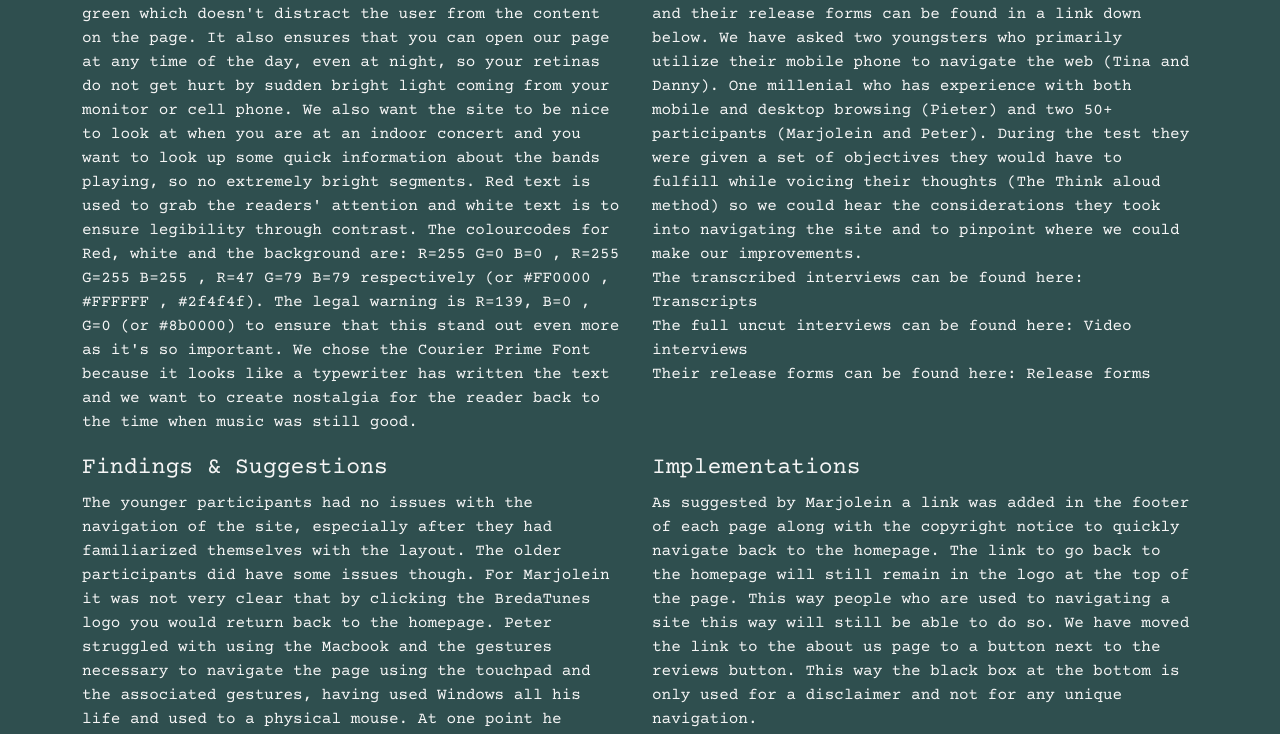
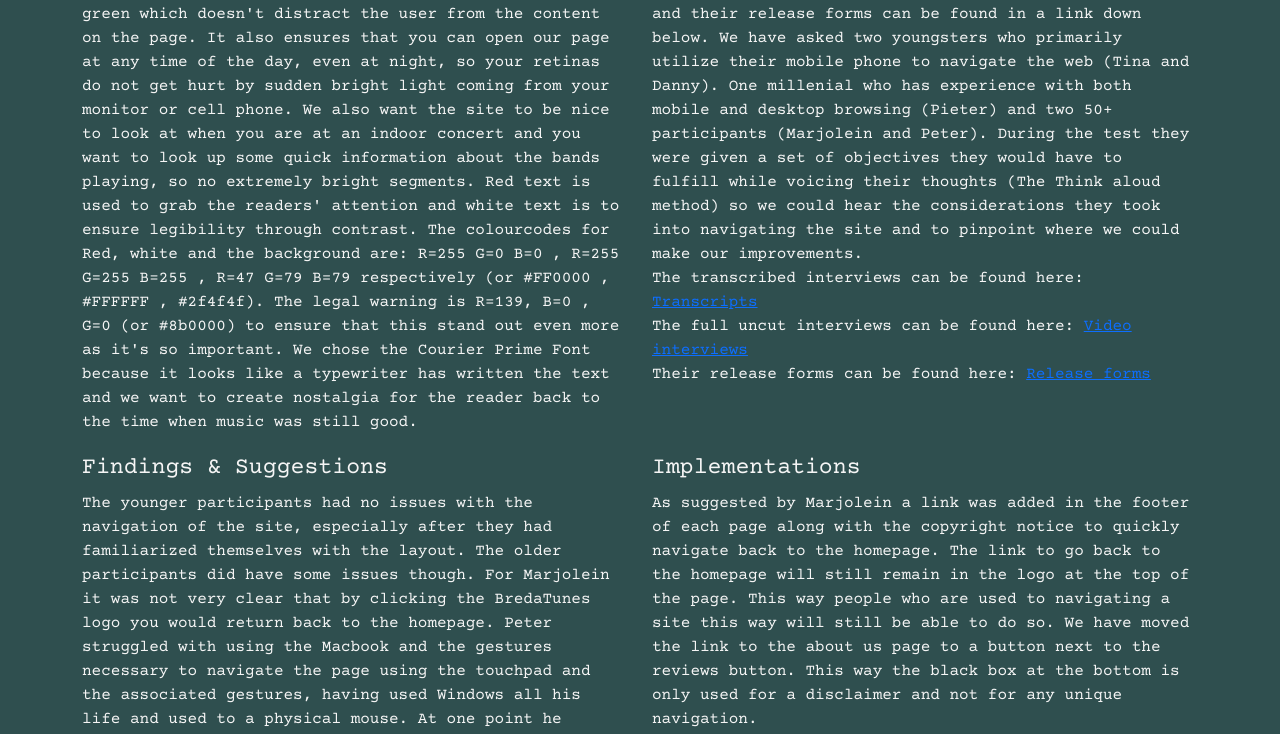
Before and after one commit to 140853/Pr5-Retake, a plain HTML site: page designconsiderations.html in a window 1280 px wide. Shown: the part 735-1469 px from the top of the page. Drawn offline with nearby package versions, Linux system fonts and the light colour scheme.

Commit message:
final tweaks

```diff
--- a/css/styles.css
+++ b/css/styles.css
@@ -34,7 +34,7 @@ body {
   align-items: center;
   background-size: cover;
   color: #ffffff;
-  height: 60px;
+  height: 80px;
   width:  100%;
 
 
@@ -47,7 +47,7 @@ body {
   align-items: center;
   background-size: cover;
   color: #ffffff;
-  height: 60px;
+  height: 80px;
   width:  100%;
   margin-top: 70px;
 
--- a/designconsiderations.html
+++ b/designconsiderations.html
@@ -65,9 +65,12 @@ href="css/styles.css">
     <div class="col-md-6">
       <h6> Testing method </h6>
       <p> In order to ensure a varied sample size we have asked people from different ages and technical know-how to do usability testing for our website while recording their screen and audio. They gave consent to being recorded and their release forms can be found in a link down below. We have asked two youngsters who primarily utilize their mobile phone to navigate the web (Tina and Danny). One millenial who has experience with both mobile and desktop browsing (Pieter) and two 50+ participants (Marjolein and Peter). During the test they were given a set of objectives they would have to fulfill while voicing their thoughts (The Think aloud method) so we could hear the considerations they took into navigating the site and to pinpoint where we could make our improvements. <br>
-      The transcribed interviews can be found here: Transcripts <br>
-      The full uncut interviews can be found here: Video interviews <br>
-      Their release forms can be found here: Release forms</p>
+      The transcribed interviews can be found here:
+      <a href="https://edubuas-my.sharepoint.com/:f:/g/personal/140853_buas_nl/EgdDk0ioDh9KlTVtsGpUWJAB48D5v16iC7gxVWNuPFsryQ?e=dhaI0Y">Transcripts</a> <br>
+      The full uncut interviews can be found here:
+      <a href="https://edubuas-my.sharepoint.com/:f:/g/personal/140853_buas_nl/EuRLZu2C8epIvSkFQn5NqroBWD6Zqx0oYUbAb92Ucb_muQ?e=fhoBmu">Video interviews </a><br>
+      Their release forms can be found here:
+      <a href="https://edubuas-my.sharepoint.com/:f:/g/personal/140853_buas_nl/EmxiEUtMOHdLr1C7N0ZUZ-4BQSlt1xqGamaE18iL57n5TQ?e=uwf2DT">Release forms </a></p>
 
     </div>
 
@@ -96,7 +99,7 @@ href="css/styles.css">
       <br><br>
 <img class ="teampicture" src="./images/aboutuschange.png" alt="sketchofHomepageBandsReviews"/>
 <p>Changed the position of the link to the about us page.</p>
-<br>
+<br><br>
       </div>
 
 
@@ -104,21 +107,21 @@ href="css/styles.css">
       <br><br>
 <img class ="teampicture" src="./images/footer.png" alt="sketchofLicensesAboutus"/>
 <p>Added this footer with a link back to homepage to every page.</p>
-<br>
+<br><br>
       </div>
 
       <div class="col-md-6">
       <br><br><br>
 <img class ="teampicture" src="./images/albumschange.png" alt="changedcarrouselalbums"/>
 <p>Changed the album covers to look more like licenses.</p>
-<br>
+<br><br>
       </div>
 
 <div class="col-md-6">
       <br><br><br>
 <img class ="teampicture" src="./images/navigationflow.png" alt="navigationflow"/>
 <p>How we envision our users navigating through our site.</p>
-<br>
+<br><br>
       </div>
 
 <div class="col-md-12">
@@ -136,7 +139,7 @@ href="css/styles.css">
 <img class ="teampicture" src="./images/sketchhbr.png" alt="sketchofHomepageBandsReviews"/>
 <p>The early sketches of our Homepage, Bands page and Reviews page. </p>
       </div>
-
+<br><br>
 
 <div class="col-md-6">
       <br><br>
@@ -144,20 +147,21 @@ href="css/styles.css">
 <p>The early sketches of our Licenses page and About us page.</p>
 
       </div>
-
+<br><br>
     <div class="col-md-12">
       <br><br>
 <img class ="teampicture" src="./images/barebones.png" alt="prototype1webpage"/>
 <p>As you can see, the start is always rough. The website is barely recognizable! </p>
       </div>
-
+<br><br>
 
 <div class="col-md-12">
       <br><br>
 <img class ="teampicture" src="./images/prototype2.png" alt="prototype2webpage"/>
-<p>With the background image added the webpage has become more recognizable.</p>
+<p>With the background image added the webpage has become more recognizable.</p><br><br>
 
       </div>
+      <br><br>
       </div>
 
 </section>
```
Also changed, not shown: licenses.html (+1 -1 lines), reviews.html (+1 -1 lines).
